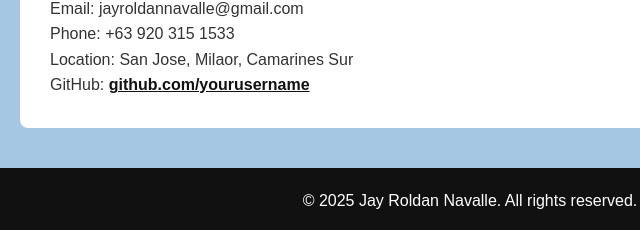
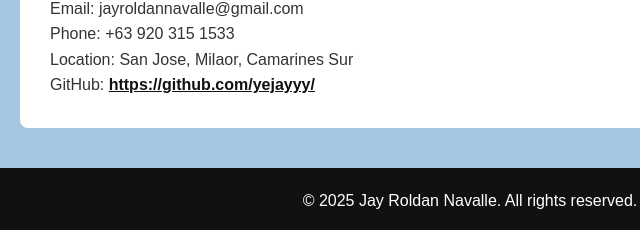
Before and after one commit to yejayyy/CV-Jay-Roldan-G.-Navalle, a plain HTML site: page index.html in a window 1280 px wide. Shown: the part 2634-2864 px from the top of the page, 170-810 px from the left. Drawn offline with Linux system fonts and the light colour scheme.

Commit message:
Modify project links and contact details
Updated project links and contact information in index.html.

```diff
--- a/index.html
+++ b/index.html
@@ -79,7 +79,7 @@
             <img src="images/anura.png" alt="Anura Defender Icon">
             <h3>Anura Defender</h3>
             <p>Educational 3D game about Philippine frogs and habitat protection.</p>
-            <a href="https://github.com/yourusername/anura-defender" target="_blank">
+            <a href="https://github.com/Allen1603/Project-Final" target="_blank">
                 View Project →
             </a>
         </div>
@@ -137,7 +137,7 @@
     <p>Location: San Jose, Milaor, Camarines Sur</p>
     <p>
         GitHub:
-        <a href="https://github.com/" target="_blank">github.com/yourusername</a>
+        <a href="https://github.com/" target="_blank">https://github.com/yejayyy/</a>
     </p>
 </section>
 
```
